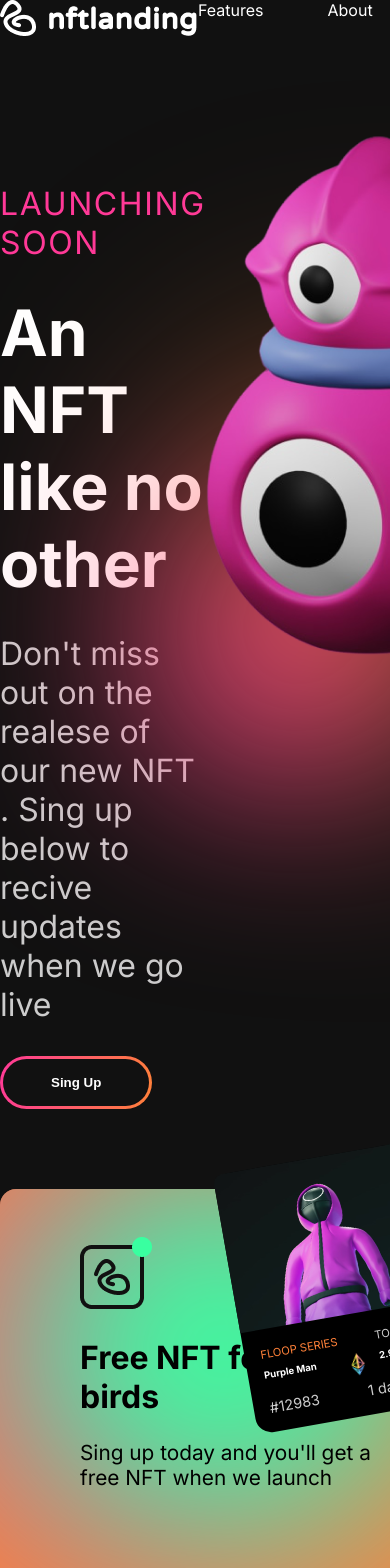
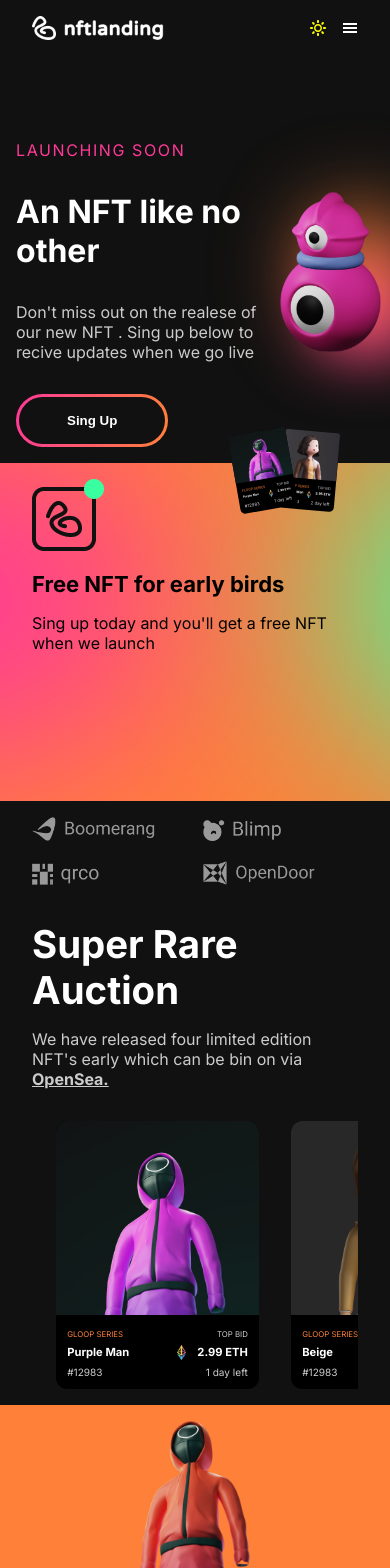
Before and after one commit to Rogelio-Perez/nft-landing, a React (Create React App) app: page / in a window 390 px wide. Shown: the top 1568 px of the page. Built offline with nearby package versions, Linux system fonts and the light colour scheme.

Commit message:
media queries

```diff
--- a/src/components/Navbar.jsx
+++ b/src/components/Navbar.jsx
@@ -14,7 +14,13 @@ export default function Navbar({ changeTheme, currentTheme }) {
           <img src={logo} alt="logo" />
         </div>
         <div className="toggle-container">
-          <div className="toggle"></div>
+          <div className="toggle">
+            {navState ? (
+              <MdClose onClick={() => setNavState(false)} />
+            ) : (
+              <GiHamburgerMenu onClick={() => setNavState(true)} />
+            )}
+          </div>
           <div className="mode">
             {currentTheme === "dark" ? (
               <ImSun className="light" />
@@ -24,7 +30,7 @@ export default function Navbar({ changeTheme, currentTheme }) {
           </div>
         </div>
       </div>
-      <div className="links-container">
+      <div className={`links-container ${navState ? "nav-visible" : ""} `}>
         <ul className="links">
           <li>
             <a href="#">Features</a>
--- a/src/scss/components/_footer.scss
+++ b/src/scss/components/_footer.scss
@@ -57,3 +57,29 @@ footer {
     }
   }
 }
+
+@media screen and (min-width: 280px) and (max-width: 1080px) {
+  footer {
+    margin: 0;
+    gap: 2rem;
+    padding: 2rem 2rem;
+    .upper {
+      flex-direction: column;
+      gap: 2rem;
+      .links {
+        display: grid;
+        grid-template-columns: 1fr 1fr;
+        gap: 2rem;
+        .link {
+          gap: 1rem;
+        }
+      }
+    }
+    .lower {
+      padding: 1rem 0;
+      flex-direction: column;
+      gap: 1rem;
+      text-align: center;
+    }
+  }
+}
--- a/src/scss/components/_navbar.scss
+++ b/src/scss/components/_navbar.scss
@@ -44,6 +44,63 @@ nav {
       }
     }
   }
+  @media screen and (min-width: 280px) and (max-width: 1080px) {
+    position: relative;
+    padding: 1rem 2rem;
+    .brand-container {
+      display: flex;
+      justify-content: space-between;
+      align-items: center;
+      width: 100%;
+      .brand {
+        img {
+          height: 1.5rem;
+        }
+      }
+      .toggle-container {
+        display: block;
+        color: var(--accent-color1);
+        display: flex;
+        flex-direction: row-reverse;
+        gap: 1rem;
+        z-index: 40;
+        .toggle {
+          z-index: 40;
+          display: block;
+        }
+      }
+    }
+  }
+  .links-container {
+    position: absolute;
+    top: 0;
+    right: 0;
+    opacity: 0;
+    visibility: hidden;
+    display: flex;
+    justify-content: center;
+    align-items: center;
+    height: 100vh;
+    transition: 0.5s ease-in-out;
+    z-index: 30;
+    background-image: linear-gradient(101deg, var(--pink), var(--orange));
+    .links {
+      flex-direction: column;
+      li {
+        a {
+          color: var(--background);
+        }
+        &:last-of-type {
+          display: none;
+        }
+      }
+    }
+  }
+  .nav-visible {
+    width: 60vw;
+    visibility: visible;
+    opacity: 1;
+  }
 }
 
 [data-theme="light"] {
--- a/src/scss/sections/_clientes.scss
+++ b/src/scss/sections/_clientes.scss
@@ -7,4 +7,23 @@
       text-align: center;
     }
   }
+  @media screen and (min-width: 280px) and (max-width: 1080px) {
+    padding: 1rem 2rem;
+    .container {
+      .clients-container {
+        grid-template-columns: repeat(2, 1fr);
+        text-align: left;
+        gap: 1rem;
+
+        .client {
+          &:nth-of-type(5) {
+            display: none;
+          }
+          img {
+            height: 1.5rem;
+          }
+        }
+      }
+    }
+  }
 }
--- a/src/scss/sections/_free.scss
+++ b/src/scss/sections/_free.scss
@@ -76,4 +76,34 @@
       }
     }
   }
+  @media screen and (min-width: 280px) and (max-width: 1080px) {
+    margin: 0;
+    .container {
+      padding: 1rem 2rem;
+      height: 40vh;
+      border-radius: 0;
+      .background {
+        .pink {
+          left: -70%;
+        }
+        .green {
+          right: -100%;
+        }
+      }
+      .content {
+        padding: 0;
+        font-size: 16px;
+        gap: 1rem;
+        .title {
+          font-size: 22px;
+        }
+      }
+    }
+    .cards {
+      .card1,
+      .card2 {
+        zoom: 0.3;
+      }
+    }
+  }
 }
--- a/src/scss/sections/_home.scss
+++ b/src/scss/sections/_home.scss
@@ -27,6 +27,7 @@
         font-weight: bold;
         padding: 1rem 3rem;
         border-radius: 2rem;
+        box-shadow: 0 0 6px 0 rgba(157, 96, 212, 0.5);
         border: solid 3px transparent;
         background-image: linear-gradient(
             rgba(255, 255, 255, 0),
@@ -47,6 +48,10 @@
       text-align: center;
       position: relative;
       z-index: 10;
+      .image {
+        img {
+        }
+      }
       .ellipse-container {
         .ellipse {
           z-index: -1;
@@ -56,9 +61,9 @@
           filter: blur(100px);
         }
         .pink {
-          background-color: var(--pink);
           top: 40%;
           right: 40%;
+          background-color: var(--pink);
         }
         .orange {
           bottom: 40%;
@@ -69,3 +74,40 @@
     }
   }
 }
+
+@media screen and (min-width: 280px) and (max-width: 1080px) {
+  .home {
+    padding: 1rem;
+    position: relative;
+    overflow-x: hidden;
+    margin-top: 1rem;
+    .container {
+      font-size: 16px;
+      grid-template-columns: 0.7fr;
+      .image-container {
+        position: absolute;
+        right: -10%;
+        top: 30%;
+        .image {
+          img {
+            height: 10rem;
+            margin-right: 3rem;
+          }
+        }
+        .ellipse-container {
+          .ellipse {
+            height: 6rem;
+            width: 6rem;
+            filter: blur(30px);
+          }
+          .pink {
+            right: 10%;
+          }
+          .orange {
+            left: -5%;
+          }
+        }
+      }
+    }
+  }
+}
--- a/src/scss/sections/_like.scss
+++ b/src/scss/sections/_like.scss
@@ -22,3 +22,20 @@
     }
   }
 }
+
+@media screen and (min-width: 280px) and (max-width: 1080px) {
+  .like {
+    margin: 0;
+    .container {
+      grid-template-columns: 1fr;
+      gap: 0;
+      .content {
+        padding: 2rem 2rem;
+        border-radius: 0;
+        &:nth-of-type(2) {
+          background-color: var(--background);
+        }
+      }
+    }
+  }
+}
--- a/src/scss/sections/_release.scss
+++ b/src/scss/sections/_release.scss
@@ -85,3 +85,33 @@
     background-color: var(--green);
   }
 }
+
+@media screen and (min-width: 280px) and (max-width: 1080px) {
+  .releases {
+    margin: 0;
+    gap: 0;
+    .release {
+      border-radius: 0;
+      grid-template-columns: 1fr;
+      padding: 1rem 2rem;
+      gap: 2rem;
+      &:nth-of-type(1) {
+        .image {
+          grid-row: 1;
+        }
+      }
+      .content {
+        padding: 0;
+      }
+      .image {
+        zoom: 0.5;
+      }
+      .card-container {
+        zoom: 0.5;
+      }
+      .ellipse {
+        display: none !important;
+      }
+    }
+  }
+}
--- a/src/scss/sections/_signup.scss
+++ b/src/scss/sections/_signup.scss
@@ -72,3 +72,40 @@
     }
   }
 }
+
+@media screen and (min-width: 280px) and (max-width: 1080px) {
+  .signup {
+    padding: 1rem;
+    position: relative;
+    overflow-x: hidden;
+    margin-top: 1rem;
+    .container {
+      font-size: 16px;
+      grid-template-columns: 0.7fr;
+      .image-container {
+        position: absolute;
+        right: -5%;
+        top: 30%;
+        .image {
+          img {
+            height: 10rem;
+            margin-right: 3rem;
+          }
+        }
+        .ellipse-container {
+          .ellipse {
+            height: 6rem;
+            width: 6rem;
+            filter: blur(30px);
+          }
+          .pink {
+            right: 10%;
+          }
+          .orange {
+            left: -5%;
+          }
+        }
+      }
+    }
+  }
+}
--- a/src/scss/sections/_superRare.scss
+++ b/src/scss/sections/_superRare.scss
@@ -24,3 +24,22 @@
     gap: 5rem;
   }
 }
+
+@media screen and (min-width: 280px) and (max-width: 1080px) {
+  .super-rare {
+    padding: 1rem 2rem;
+    width: 100vw;
+    .cards {
+      overflow: auto;
+      justify-content: flex-start;
+      gap: 2rem;
+      padding-left: 1.5rem;
+      &::-webkit-scrollbar {
+        display: none;
+      }
+      .card {
+        zoom: 0.7;
+      }
+    }
+  }
+}
```
